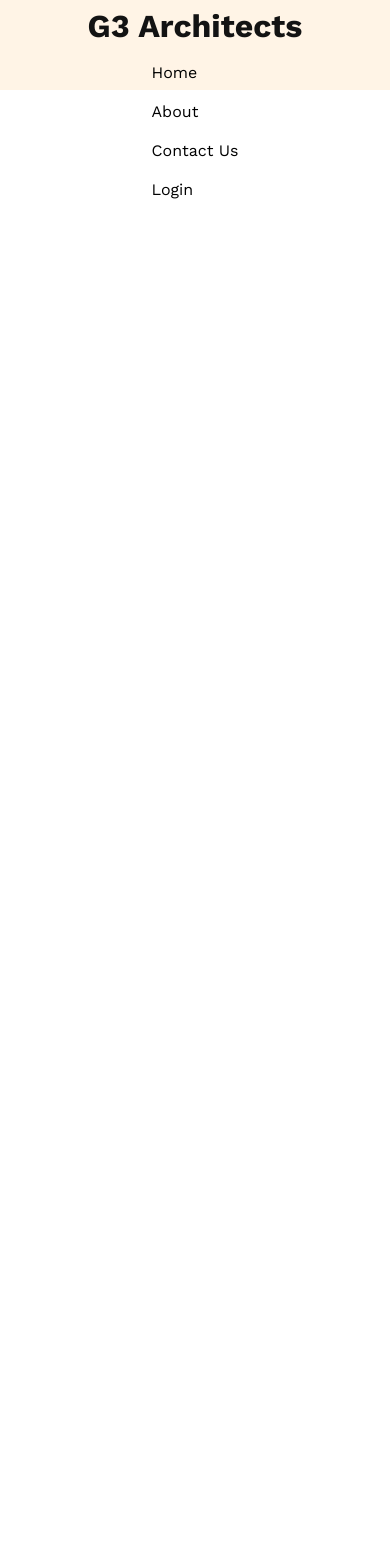
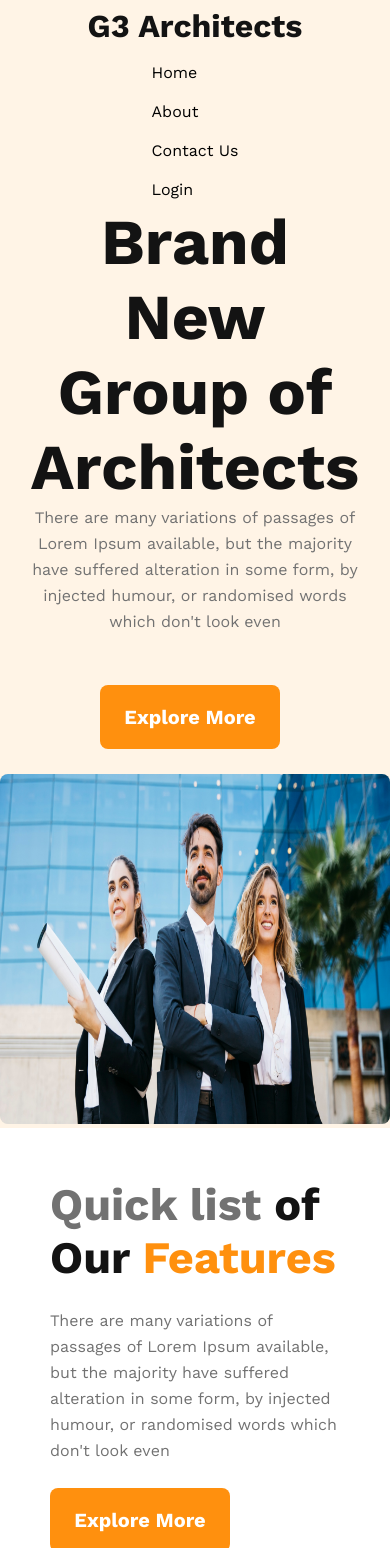
Before and after one commit to lightDevX/hk-g3-architects, a plain HTML site: page index.html in a window 390 px wide. Shown: the top 1548 px of the page. Before the commit the page ends 1320 px from the top, so only its background shows below. Drawn offline with nearby package versions, Linux system fonts and the light colour scheme.

Commit message:
Second Update

```diff
--- a/index.html
+++ b/index.html
@@ -21,8 +21,35 @@
             </ul>
         </nav>
     </header>
-    <section class="cont">
-
+    <section class="container">
+        <div class="header-detail">
+            <div class="header-content">
+                <h1 class="header-title">Brand New Group of Architects</h1>
+                <p class="header-discription">There are many variations of passages of Lorem Ipsum available, but the
+                    majority have suffered alteration in some form, by injected humour, or randomised words which don't
+                    look even</p>
+            </div>
+            <div>
+                <button class="btn-primary btn1">Explore More</button>
+            </div>
+            <div class="banner">
+                <img src="./src/img/banner.png" alt="">
+            </div>
+        </div>
+    </section>
+    <section class="features">
+        <div class="features-img">
+            <img src="./src/img/team1.png" alt="">
+            <img src="./src/img/team2.png" alt="">
+            <img src="./src/img/team3.png" alt="">
+            <img src="./src/img/team4.png" alt="">
+        </div>
+        <div class="features-detail">
+            <h1 class="title">Quick list <span class="span1">of Our</span> <span class="span2">Features</span></h1>
+            <p class="features-info">There are many variations of passages of Lorem Ipsum available, but the majority
+                have suffered alteration in some form, by injected humour, or randomised words which don't look even</p>
+            <button class="btn-primary btn2">Explore More</button>
+        </div>
     </section>
 </body>
 
--- a/src/css/style.css
+++ b/src/css/style.css
@@ -14,8 +14,7 @@
     ------------- */
 
 .container {
-    width: 1920px;
-    height: 1320px;
+    max-width: 1920px;
     margin: 0 auto;
 }
 
@@ -23,7 +22,7 @@
     display: flex;
     justify-content: space-between;
     align-items: center;
-    height: 90px;
+    height: 80px;
     background: rgba(255, 144, 14, 0.1);
 }
 
@@ -41,7 +40,7 @@
     margin-right: 240px;
 }
 
-.nav-item > li {
+.nav-item>li {
     margin: 10px;
 }
 
@@ -51,12 +50,117 @@
     align-items: center;
 }
 
+.header-detail {
+    display: flex;
+    flex-direction: column;
+    background: rgba(255, 144, 14, 0.1);
+}
+
+.header-content {
+    padding: 100px 530px 30px 530px;
+}
+
+.header-title {
+    font-weight: 700;
+    font-size: 64px;
+    line-height: 75px;
+    text-align: center;
+    color: #131313;
+}
+
+.header-discription {
+    font-weight: 400;
+    font-size: 16px;
+    line-height: 26px;
+    text-align: center;
+    color: #727272;
+}
+
+.btn-primary {
+    background: #FF900E;
+    border: none;
+    width: 180px;
+    height: 64px;
+    border-radius: 8px;
+    font-weight: 600;
+    font-size: 20px;
+    line-height: 23px;
+    text-align: center;
+    color: #FFFFFF;
+}
+
+.btn-primary.btn1 {
+    margin: 35px 870px 50px 870px;
+}
+
+.banner>img {
+    width: 1440px;
+    height: 700px;
+    border-radius: 8px;
+    margin: 0 240px 45px 240px;
+}
+
+/* Features CSS */
+
+.features {
+    display: flex;
+    flex-direction: row;
+    justify-content: center;
+    margin: 130px 300px;
+}
+
+.features-img {
+    display: grid;
+    grid-template-columns: repeat(2, 1fr);
+    gap: 24px;
+}
+
+.features-img>img {
+    width: 342px;
+    height: 342px;
+}
+
+.features-detail {
+    padding-top: 250px;
+    padding-left: 75px;
+}
+
+.title {
+    font-weight: 700;
+    font-size: 45px;
+    line-height: 53px;
+    color: #727272;
+    margin-bottom: 24px;
+}
+
+.title .span1 {
+    color: #131313;
+}
+
+.title .span2 {
+    color: #FF900E;
+}
+
+.features-info {
+    font-weight: 400;
+    font-size: 16px;
+    line-height: 26px;
+    color: #727272;
+    margin-bottom: 24px;
+}
+
+
+
+
+
+
+
 
 
 /* Mobile Responsive Menu */
 /* Header Part */
 
-@media only screen and (max-width: 600px) {
+@media only screen and (max-width: 576px) {
 
     .container {
         max-width: 100%;
@@ -77,4 +181,36 @@
         flex-direction: column;
         margin: 0 auto;
     }
+
+    .header-content {
+        padding: 25px;
+        margin-top: 100px;
+    }
+
+    .btn-primary.btn1 {
+        margin: 25px 100px;
+    }
+
+    .banner>img {
+        width: 100%;
+        height: 350px;
+        margin: 0 auto;
+    }
+
+    .features{
+        flex-direction: column-reverse;
+        width: 100%;
+        margin: 0 auto;
+    }
+    .features-img {
+        grid-template-columns: repeat(1, 1fr);
+    }
+    .features-img>img{
+        width: 100%;
+
+    }
+    .features-detail{
+        padding: 50px;
+    }
+
 }
```
